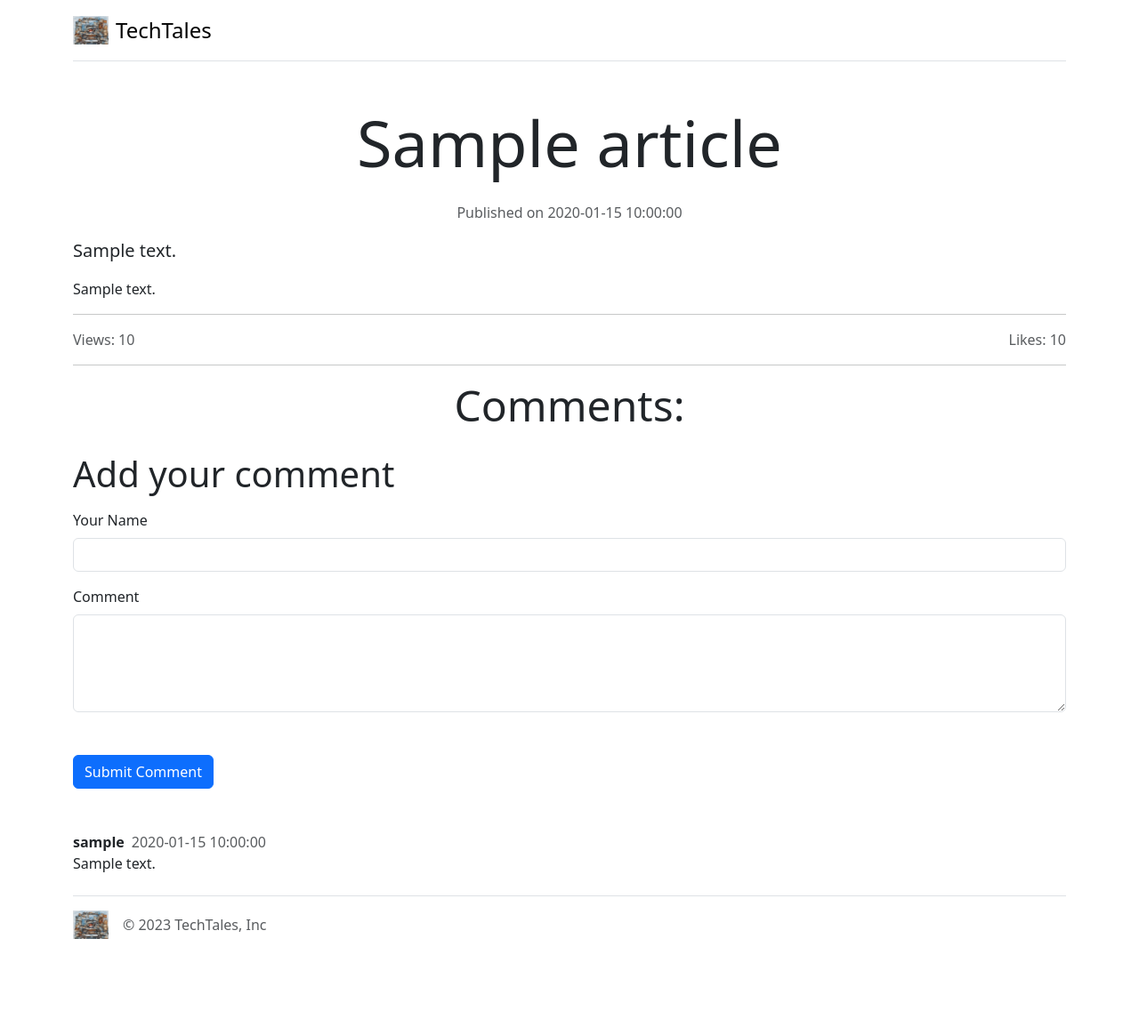
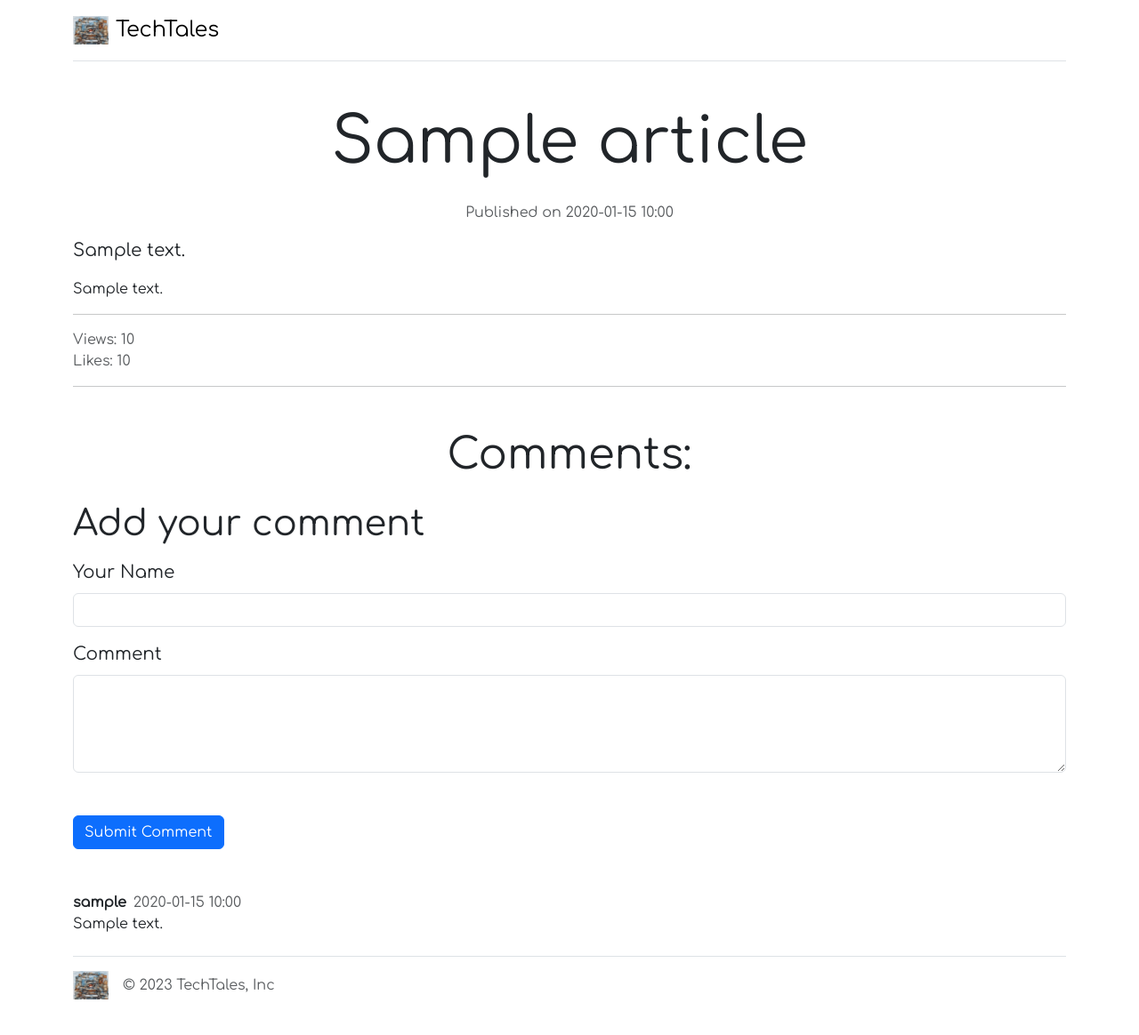
Before and after one commit to hezerford/TechTales, a FastAPI app: template src/templates/article.html in a window 1280 px wide. Shown: the whole page at 89% size. Before the commit the page ends 1056 px from the top, so only its background shows below. Run offline with FastAPI, Linux system fonts and the light colour scheme; the template is opened without the code that fills it: most values are stand-ins (such as "Sample title", 1, 10 or a date in 2020); some libraries are stand-ins or nearby versions.

Commit message:
- Improved reCAPTCHA functionality for proper operation. - Updated font to Comfortaa for a more visually appealing design. - Standardized timestamp display format for posts and comments.

```diff
--- a/src/templates/article.html
+++ b/src/templates/article.html
@@ -1,33 +1,52 @@
 {% extends "index.html" %}
+
+{% block head %}
+
+<script src="https://www.google.com/recaptcha/api.js" async defer></script>
+<script>
+    function onSubmit() {
+        let token = grecaptcha.getResponse();
+        if (!token) {
+            alert('Please complete the reCAPTCHA verification.');
+            return false;
+        }
+
+        document.getElementById("g-recaptcha-response").value = token;
+        return true;
+    }
+</script>
+
+{% endblock head %}
 
 {% block content %}
 
 <div class="container mt-5">
     <article class="blog-post">
         <h1 class="display-2 text-center mb-4">{{ article.title }}</h1>
-        <p class="text-muted text-center">Published on {{ article.publication_date }}</p>
+        <p class="text-muted text-center">Published on {{ article.publication_date.strftime("%Y-%m-%d %H:%M") }}</p>
         <p class="lead">{{ article.description }}</p>
         <p>{{ article.content | safe }}</p>
         <hr>
 
-        <div class="d-flex justify-content-between">
+        <div class="d-flex flex-column">
             <div class="text-muted">Views: {{ article.views }}</div>
             <div class="text-muted">Likes: {{ article.likes }}</div>
         </div>
 
-        <hr>
+        <hr class="mb-5">
 
         <h2 class="display-5 text-center mb-3">Comments:</h2>
-        <form method="post" action="/{{ article._id }}" class="mt-4" enctype="multipart/form-data">
+        <form method="post" action="/{{ article._id }}" class="mt-4" enctype="multipart/form-data" id="commentForm" onsubmit="return onSubmit();">
             <h3 class="mb-3 display-6">Add your comment</h3>
             <div class="mb-3">
-                <label for="username" class="form-label">Your Name</label>
+                <label for="username" class="form-label fs-5">Your Name</label>
                 <input type="text" class="form-control" id="username" name="username" required>
             </div>
             <div class="mb-3">
-                <label for="comment" class="form-label">Comment</label>
+                <label for="comment" class="form-label fs-5">Comment</label>
                 <textarea class="form-control mb-5" id="comment" name="comment" rows="4" required></textarea>
                 <div class="g-recaptcha" data-sitekey="6Ld3Yi0pAAAAAKl_22hhwcEsezKre3Q_uFagyyvd"></div>
+                <input type="hidden" name="g_recaptcha_response" id="g-recaptcha-response" />
             </div>
             <button type="submit" class="btn btn-primary">Submit Comment</button>
         </form>
@@ -36,13 +55,14 @@
                 <li class="mb-3">
                     <div class="d-flex align-items-center">
                         <strong class="me-2">{{ comment.username }}</strong>
-                        <span class="text-muted">{{ comment.timestamp }}</span>
+                        <span class="text-muted">{{ comment.timestamp.strftime("%Y-%m-%d %H:%M") }}</span>
                     </div>
                     <p>{{ comment.content }}</p>
                 </li>
             {% endfor %}
         </ul>
     </article>
+
 </div>
 
 
--- a/src/templates/index.html
+++ b/src/templates/index.html
@@ -6,7 +6,17 @@
     <link rel="shortcut icon" href="/static/img/site.png" type="image/x-icon">
     <title>TechTales</title>
     <link href="https://cdn.jsdelivr.net/npm/bootstrap@5.3.2/dist/css/bootstrap.min.css" rel="stylesheet" integrity="sha384-T3c6CoIi6uLrA9TneNEoa7RxnatzjcDSCmG1MXxSR1GAsXEV/Dwwykc2MPK8M2HN" crossorigin="anonymous">
-    <script src="https://www.google.com/recaptcha/api.js" async defer></script>
+    <link rel="preconnect" href="https://fonts.googleapis.com">
+    <link rel="preconnect" href="https://fonts.gstatic.com" crossorigin>
+    <link href="https://fonts.googleapis.com/css2?family=Comfortaa&display=swap" rel="stylesheet">
+    <style>
+        * {
+            font-family: 'Comfortaa', sans-serif;
+        }
+    </style>
+    {% block head %}
+
+    {% endblock head %}
 </head>
 <body>
     <div class="container">
```
Also changed, not shown: src/articles/router.py (+24 -1 lines).
